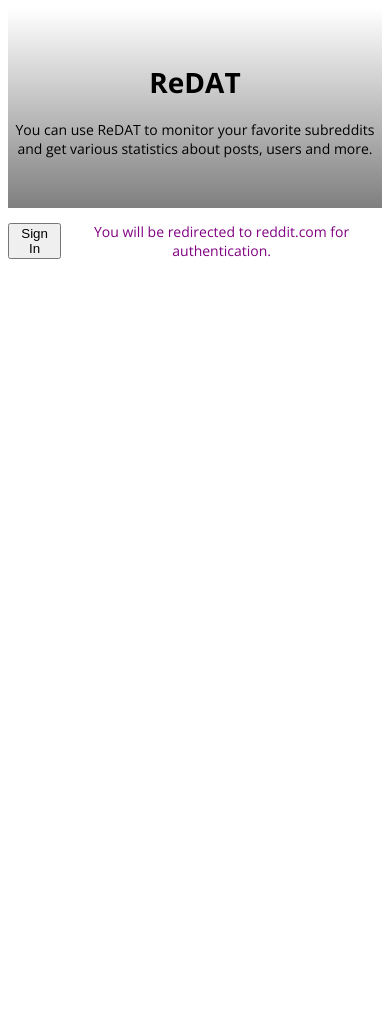
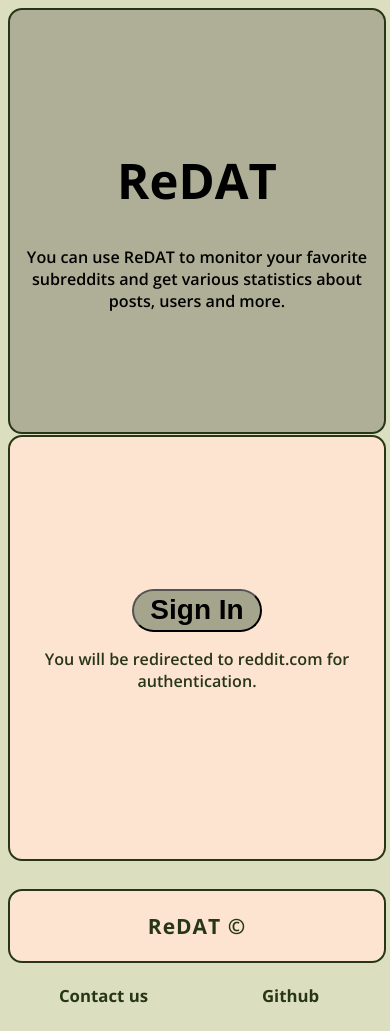
Before and after one commit to raresradua/ReDat, a PHP site: page /sign_in.php in a window 390 px wide. Before the commit the page ends 259 px from the top, so only its background shows below. Run offline with PHP 8.4, Linux system fonts and the light colour scheme.

Commit message:
+work on sign in page

```diff
--- a/public/css/sign_in.css
+++ b/public/css/sign_in.css
@@ -4,15 +4,26 @@
     font-size: 14px;
 }
 
-#container{
+body {
+    background-color: #dbdfbf;
+}
+
+#container {
     min-height: 100vh;
     display: flex;
-    flex-direction: column;
+    flex-direction: row;
 }
 
 .left-panel {
-    height: 200px;
-    background: linear-gradient(rgba(0, 0, 0, 0), rgba(0, 0, 0, 0.5));
+    margin-right: 0.2%;
+    /* background: linear-gradient(-45deg, #cb997e, #ddbea9, #ffe8d6, #b7b7a4);
+    background-size: 10000%; */
+    background-color: rgba(165, 165, 141, 0.815);
+    animation: gradient 15s ease infinite;
+    border: 2px solid #283618;
+    border-top-left-radius: 1em;
+    border-bottom-left-radius: 1em;
+    border-right: none;
 }
 
 .left-panel .description {
@@ -20,24 +31,163 @@
     text-align: center;
     -webkit-font-smoothing: antialiased;
     -moz-osx-font-smoothing: grayscale;
-
 }
 
-.description .p {
-    font-weight: 400;
+.description h1 {
+    font-size: 3.5em;
 }
 
-.left-panel, .right-panel {
+.description p {
+    font-size: 1.15em;
+    font-weight: 600;
+}
+
+.left-panel,
+.right-panel {
+    width: 50vw;
     display: flex;
     justify-content: center;
     align-items: center;
+    flex-direction: column;
 }
 
-.right-panel form{
+.right-panel {
+    margin-left: 0.2%;
+    background-color: #fde4d0;
+    border: 2px solid #283618;
+    border-top-right-radius: 1em;
+    border-bottom-right-radius: 1em;
+    border-left: none;
+}
+
+.right-panel form {
     width: 328px;
 }
 
 .right-panel .description {
-    color: purple;
+    color: #283618;
     text-align: center;
 }
+
+.sign-in-btn {
+    display: flex;
+    justify-content: center;
+    align-content: center;
+    text-align: center;
+    font-size: 2em;
+    font-weight: bold;
+    border-radius: 1em;
+    width: 35%;
+    /* height: 7%; */
+    padding: 1% 0;
+    background-color: rgba(165, 165, 141, 1);
+}
+
+.sign-in-btn:hover {
+    cursor: pointer;
+    background-color: rgba(165, 165, 141, 0.7);
+    transition: all 0.2s ease-in;
+}
+
+footer {
+    border: 2px solid #283618;
+    width: 100%;
+    display: flex;
+    height: 70px;
+    background-color: #fde4d0;
+    bottom: 0;
+    margin: 2em 3%;
+    border-radius: 1em;
+    margin-left: 0;
+}
+
+.footer-title {
+    width: 50%;
+    float: left;
+}
+
+.footer-title-p {
+    margin: 0;
+    padding-left: 10%;
+    color: #283618;
+    font-size: 1.5em;
+    line-height: 70px;
+    text-transform: capitalize;
+    letter-spacing: 1px;
+    font-weight: bold;
+}
+
+.footer-contact {
+    width: 50%;
+    float: right;
+}
+
+.footer-contact a {
+    float: right;
+    font-size: 1.2em;
+    line-height: 70px;
+    text-decoration: none;
+    color: #283618;
+    text-align: center;
+    font-weight: bold;
+    border-radius: 3em;
+}
+
+.footer-contact a:hover {
+    transition: all 0.3s ease-in;
+    background-color: rgba(0, 0, 0, 0.07);
+}
+
+.footer-button {
+    margin: 0;
+    padding: 0;
+    width: 30%;
+}
+
+@media screen and (max-width: 1050px) {
+    #container {
+        min-height: 0;
+        height: auto;
+        display: flex;
+        flex-direction: column;
+        width: 100%;
+    }
+    .left-panel,
+    .right-panel {
+        width: 100%;
+        display: flex;
+        height: 50vh;
+        border: 2px solid #283618;
+        border-radius: 1em;
+    }
+    .left-panel {
+        margin: 0 0;
+        margin-bottom: 0.2%;
+    }
+    .right-panel {
+        margin: 0 0;
+        margin-top: 0.2%;
+    }
+    .footer-title {
+        width: 100%;
+    }
+    .footer-title-p {
+        text-align: center;
+        padding: 0;
+    }
+    footer {
+        display: flex;
+        flex-direction: column;
+        justify-content: space-between;
+        border-radius: 1em;
+    }
+    .footer-contact {
+        display: flex;
+        width: 100%;
+        flex-direction: row;
+        justify-content: space-around;
+    }
+    .footer-button {
+        width: 50%;
+    }
+}
--- a/public/sign_in.php
+++ b/public/sign_in.php
@@ -12,25 +12,26 @@
 
 <main>
     <div id="container">
-
         <div class="left-panel">
             <div class="description">
                 <h1>ReDAT</h1>
                 <p>You can use ReDAT to monitor your favorite subreddits and get various statistics about posts, users and more. </p>
             </div>
         </div>
-
         <div class="right-panel">
             <button class="sign-in-btn" type="submit"> Sign In</button>
             <section class="description">
                 <p><span class="small">You will be redirected to reddit.com for authentication.</span></p>
             </section>
         </div>
-
     </div>
 
 </main>
 
+<?php
+    include("../templates/footer.php");
+?>
+
 </body>
 
 </html>
```
